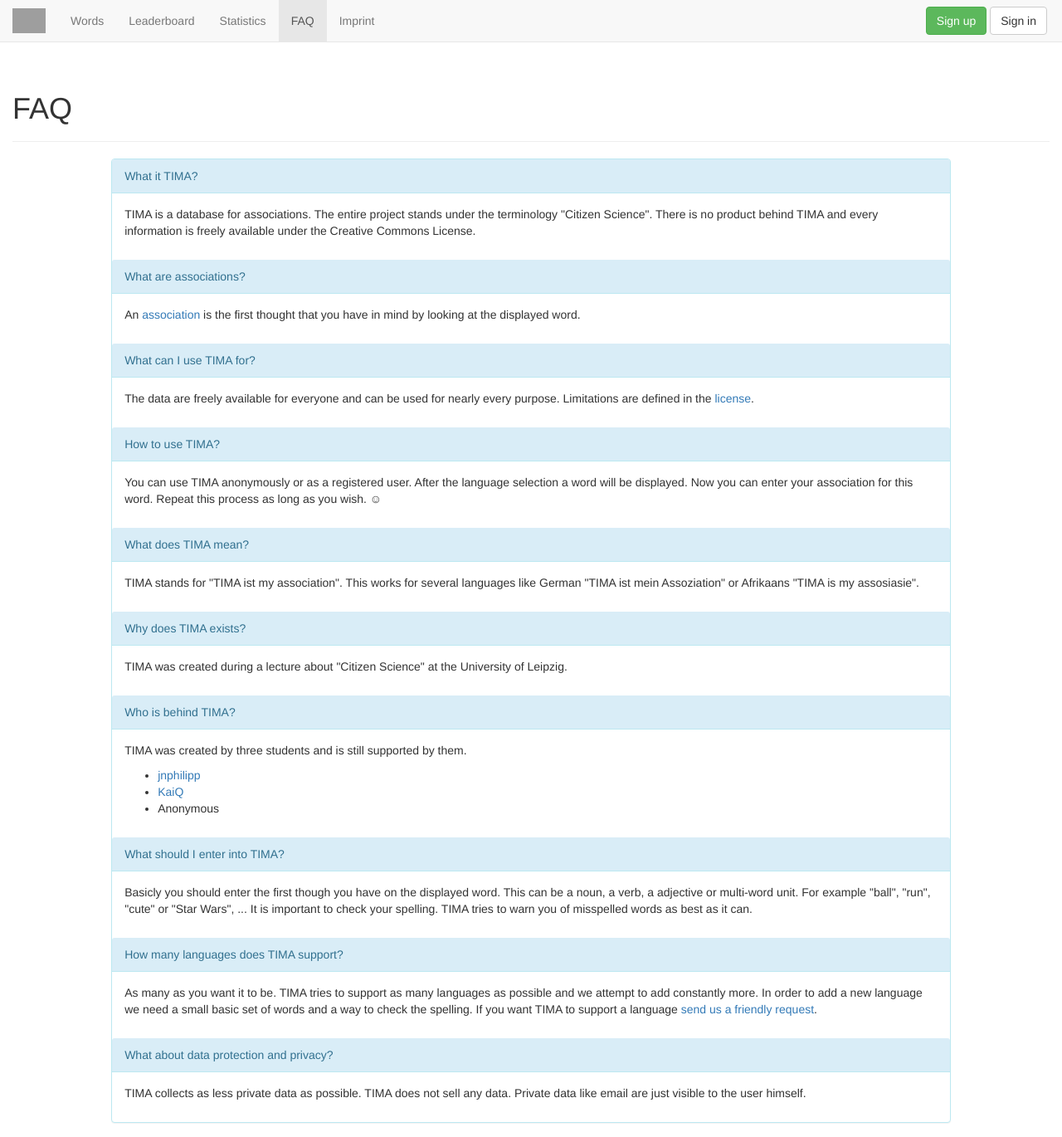
After one commit to Tima-Is-My-Association/TIMA, a Django app: page /pages/faq/ in a window 1280 px wide. The commit adds this page. Shown: the top 1370 px of the page at 83% size. Run offline with Django 3.2, Linux system fonts and the light colour scheme; parts of the project's set-up code (start-up, migrations or seed data) failed here and were passed over; some libraries are stand-ins or nearby versions; grey boxes are pictures that could not be loaded.

Commit message:
Added FAQ.

```diff
--- a/TIMA/urls.py
+++ b/TIMA/urls.py
@@ -33,6 +33,7 @@
     url(r'^profile/edit/password/done/$', 'django.contrib.auth.views.password_change_done', name='password_change_done'),
     url(r'^profile/newsletter/$', 'app.views.profile.newsletter', name='newsletter'),
 
+    url(r'^pages/faq/$', 'pages.views.faq', name='faq'),
     url(r'^pages/(?P<slug>[\w-]+)/$', 'pages.views.page', name='page'),
 
     url(r'^signin/$', 'app.views.base.signin', name='signin'),
--- a/assets/css/footer.css
+++ b/assets/css/footer.css
@@ -6,35 +6,12 @@
 }
 body {
   /* Margin bottom by footer height */
-  margin-bottom: 60px;
+  margin-bottom: 30px;
 }
 .footer {
   position: absolute;
   bottom: 0;
   width: 100%;
   /* Set the fixed height of the footer here */
-  height: 60px;
-  background-color: #f5f5f5;
+  height: 30px;
 }
-
-
-/* Custom page CSS
--------------------------------------------------- */
-/* Not required for template or sticky footer method. */
-
-body > .container {
-  padding: 60px 15px 0;
-}
-.container .text-right,
-.container .text-muted {
-  margin: 20px 0;
-}
-
-.footer > .container {
-  padding-right: 15px;
-  padding-left: 15px;
-}
-
-code {
-  font-size: 80%;
-}
--- a/pages/views.py
+++ b/pages/views.py
@@ -6,3 +6,7 @@
     page = get_object_or_404(Page, slug=slug)
     track(request, '%s | TIMA' % page.title)
     return render(request, 'tima/pages/page.html', locals())
+
+def faq(request):
+    track(request, 'FAQ | TIMA')
+    return render(request, 'tima/pages/faq.html', locals())
--- a/templates/tima/base.html
+++ b/templates/tima/base.html
@@ -41,6 +41,10 @@
                         <li {% if leaderboard_url == request.path %} class="active"{% endif %}><a href="{% url 'leaderboard' %}">{% trans 'Leaderboard' %}</a></li>
                         {% url 'statistics' as statistics_url %}
                         <li {% if statistics_url == request.path %} class="active"{% endif %}><a href="{% url 'statistics' %}">{% trans 'Statistics' %}</a></li>
+                        {% url 'faq' as faq_url %}
+                        <li {% if faq_url == request.path %} class="active"{% endif %}><a href="{% url 'faq' %}">{% trans 'FAQ' %}</a></li>
+                        {% url 'imprint' as imprint_url %}
+                        <li {% if imprint_url == request.path %} class="active"{% endif %}><a href="{% url 'page' 'imprint' %}">{% trans 'Imprint' %}</a></li>
                     </ul>
 
                     {% if user.is_authenticated %}
@@ -75,12 +79,9 @@
 			</div>
 		</div>
         <footer class="footer">
-            <div class="container">
+            <div class="container-fluid">
                 <div class="text-right">
-                    <div class="col-md-12">
-                        <a rel="license" href="http://creativecommons.org/licenses/by/4.0/"><img alt="Creative Commons License" style="border-width:0" src="https://i.creativecommons.org/l/by/4.0/80x15.png" title="TIMA is licensed under a Creative Commons Attribution 4.0 International License"/></a>
-                        <a href="{% url 'page' 'imprint' %}">{% trans 'Imprint' %}</a>
-                    </div>
+                        <a rel="license" href="http://creativecommons.org/licenses/by/4.0/" target="_blank"><img alt="Creative Commons License" style="border-width:0" src="https://i.creativecommons.org/l/by/4.0/80x15.png" title="TIMA is licensed under a Creative Commons Attribution 4.0 International License"/></a>
                 </div>
             </div>
         </footer>
--- /dev/null
+++ b/templates/tima/pages/faq.html
@@ -0,0 +1,65 @@
+{% extends "tima/base.html" %}
+{% load i18n %}
+
+{% block content %}
+<div class="row">
+    <div class="col-md-12">
+        <div class="page-header">
+            <h1>{% trans 'FAQ' %}</h1>
+        </div>
+    </div>
+</div>
+<div>
+    <div class="col-md-10 col-md-offset-1">
+        <div class="panel panel-info">
+            <div class="panel-heading">{% trans "What it TIMA?" %}</div>
+            <div class="panel-body">
+                <p>{% blocktrans %}TIMA is a database for associations. The entire project stands under the terminology "Citizen Science". There is no product behind TIMA and every information is freely available under the Creative Commons License.{% endblocktrans %}</p>
+            </div>
+
+            <div class="panel-heading">{% trans "What are associations?" %}</div>
+            <div class="panel-body">
+                <p>{% blocktrans %}An <a href="https://en.wikipedia.org/wiki/Association_(psychology)" target="_blank">association</a> is the first thought that you have in mind by looking at the displayed word.{% endblocktrans %}</p>
+            </div>
+
+            <div class="panel-heading">{% trans "What can I use TIMA for?" %}</div>
+            <div class="panel-body">
+                <p>{% blocktrans %}The data are freely available for everyone and can be used for nearly every purpose. Limitations are defined in the <a href="https://github.com/Tima-Is-My-Association/TIMA/blob/master/LICENSE" target="_blank">license</a>.{% endblocktrans %}</p>
+            </div>
+            <div class="panel-heading">{% trans "How to use TIMA?" %}</div>
+            <div class="panel-body">
+                <p>{% blocktrans %}You can use TIMA anonymously or as a registered user. After the language selection a word will be displayed. Now you can enter your association for this word. Repeat this process as long as you wish. &#9786;{% endblocktrans %}</p>
+            </div>
+            <div class="panel-heading">{% trans "What does TIMA mean?" %}</div>
+            <div class="panel-body">
+                <p>{% blocktrans %}TIMA stands for "TIMA ist my association". This works for several languages like German "TIMA ist mein Assoziation" or Afrikaans "TIMA is my assosiasie".{% endblocktrans %}</p>
+            </div>
+            <div class="panel-heading">{% trans "Why does TIMA exists?" %}</div>
+            <div class="panel-body">
+                <p>{% blocktrans %}TIMA was created during a lecture about "Citizen Science" at the University of Leipzig.{% endblocktrans %}</p>
+            </div>
+            <div class="panel-heading">{% trans "Who is behind TIMA?" %}</div>
+            <div class="panel-body">
+                <p>{% blocktrans %}TIMA was created by three students and is still supported by them.{% endblocktrans %}</p>
+                <ul>
+                    <li><a href="https://jnphilipp.org" target="_blank">jnphilipp</a></li>
+                    <li><a href="https://github.com/kaiq" target="_blank">KaiQ</a></li>
+                    <li>Anonymous</li>
+                </ul>
+            </div>
+            <div class="panel-heading">{% trans "What should I enter into TIMA?" %}</div>
+            <div class="panel-body">
+                <p>{% blocktrans %}Basicly you should enter the first though you have on the displayed word. This can be a noun, a verb, a adjective or multi-word unit. For example "ball", "run", "cute" or "Star Wars", ... It is important to check your spelling. TIMA tries to warn you of misspelled words as best as it can.{% endblocktrans %}</p>
+            </div>
+            <div class="panel-heading">{% trans "How many languages does TIMA support?" %}</div>
+            <div class="panel-body">
+                <p>{% blocktrans %}As many as you want it to be. TIMA tries to support as many languages as possible and we attempt to add constantly more. In order to add a new language we need a small basic set of words and a way to check the spelling. If you want TIMA to support a language <a href="mailto:tima@jnphilipp.org?subject=[TIMA] Request language">send us a friendly request</a>.{% endblocktrans %}</p>
+            </div>
+            <div class="panel-heading">{% trans "What about data protection and privacy?" %}</div>
+            <div class="panel-body">
+                <p>{% blocktrans %}TIMA collects as less private data as possible. TIMA does not sell any data. Private data like email are just visible to the user himself.{% endblocktrans %}</p>
+            </div>
+        </div>
+    </div>
+</div>
+{% endblock %}
```
Also changed, not shown: locale/de/LC_MESSAGES/django.po, 1 other file.
